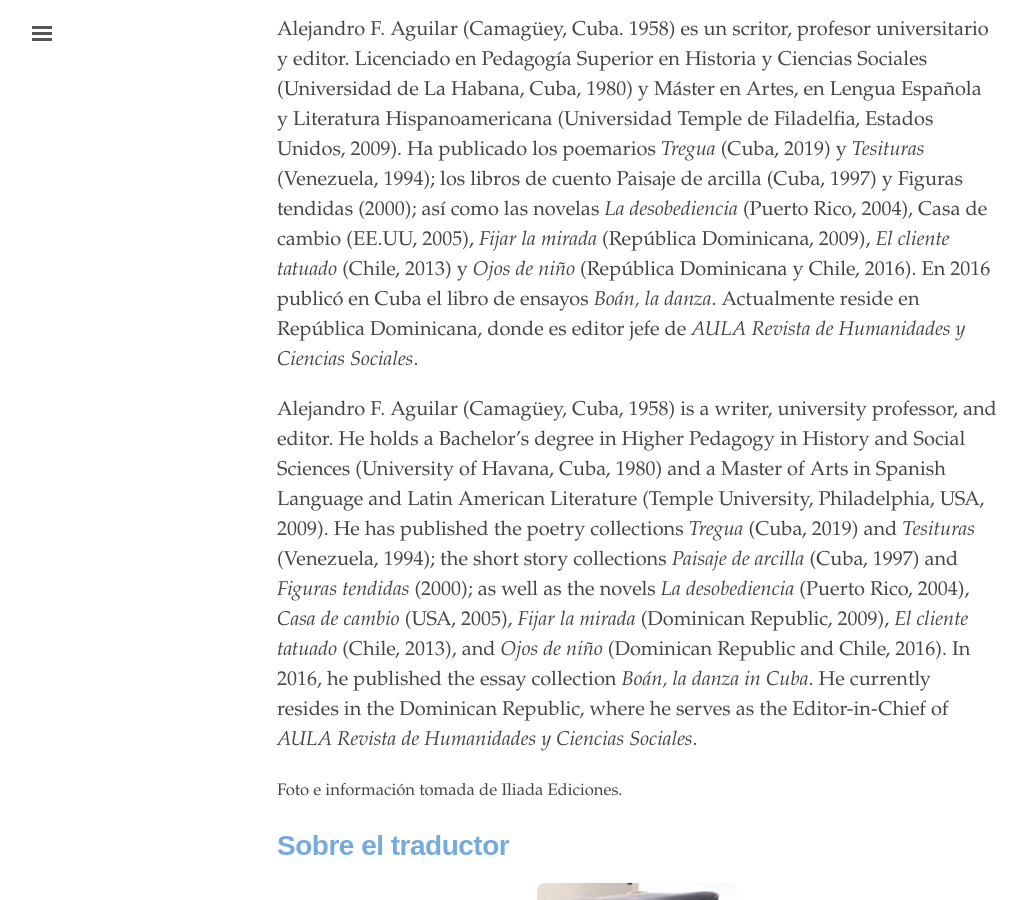
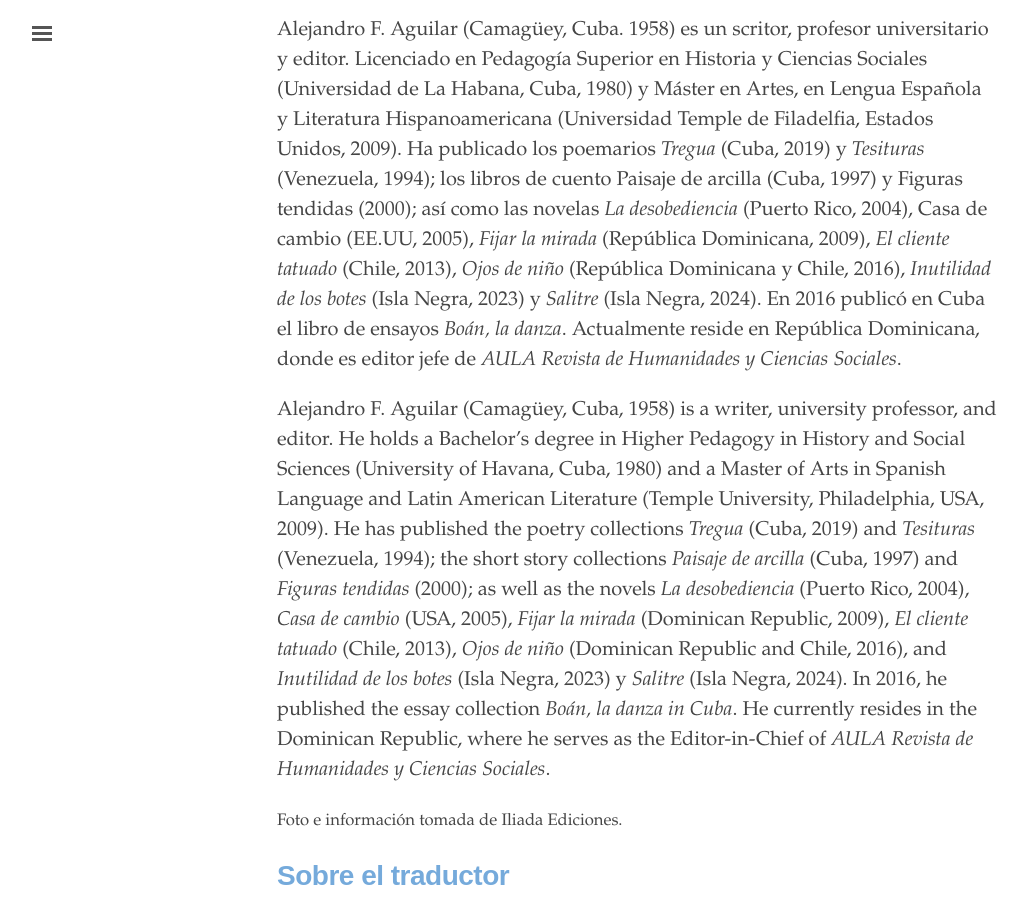
Before and after one commit to edicionesdereparto/paisajedearcilla, a Jekyll site: the page built from info.md, in a window 1280 px wide and 900 px high, scrolled down 398 px. Shown: the whole window, without its empty margins (3-1030 px from the left). Built offline with Jekyll 4.4.1, drawn with Linux system fonts in a browser that asks for light colours.

Commit message:
Update info.md

```diff
--- a/info.md
+++ b/info.md
@@ -5,10 +5,10 @@
 <h1 style="font-weight: bold; color: #75aadb;">Sobre el autor</h1>
 <img src="{{ site.baseurl }}/assets/alejandro.jpg" alt="Luis Prieto" style="text-align: center; max-width: 200px; border-radius: 8px; margin: 20px auto; display: block;">
 <p>
-Alejandro F. Aguilar (Camagüey, Cuba. 1958) es un scritor, profesor universitario y editor. Licenciado en Pedagogía Superior en Historia y Ciencias Sociales (Universidad de La Habana, Cuba, 1980) y Máster en Artes, en Lengua Española y Literatura Hispanoamericana (Universidad Temple de Filadelfia, Estados Unidos, 2009). Ha publicado los poemarios <i>Tregua</i> (Cuba, 2019) y <i>Tesituras</i> (Venezuela, 1994); los libros de cuento Paisaje de arcilla (Cuba, 1997) y Figuras tendidas (2000); así como las novelas <i>La desobediencia</i> (Puerto Rico, 2004), Casa de cambio (EE.UU, 2005), <i>Fijar la mirada</i> (República Dominicana, 2009), <i>El cliente tatuado</i> (Chile, 2013) y <i>Ojos de niño</i> (República Dominicana y Chile, 2016). En 2016 publicó en Cuba el libro de ensayos <i>Boán, la danza</i>. Actualmente reside en República Dominicana, donde es editor jefe de <i>AULA Revista de Humanidades y Ciencias Sociales</i>.
+Alejandro F. Aguilar (Camagüey, Cuba. 1958) es un scritor, profesor universitario y editor. Licenciado en Pedagogía Superior en Historia y Ciencias Sociales (Universidad de La Habana, Cuba, 1980) y Máster en Artes, en Lengua Española y Literatura Hispanoamericana (Universidad Temple de Filadelfia, Estados Unidos, 2009). Ha publicado los poemarios <i>Tregua</i> (Cuba, 2019) y <i>Tesituras</i> (Venezuela, 1994); los libros de cuento Paisaje de arcilla (Cuba, 1997) y Figuras tendidas (2000); así como las novelas <i>La desobediencia</i> (Puerto Rico, 2004), Casa de cambio (EE.UU, 2005), <i>Fijar la mirada</i> (República Dominicana, 2009), <i>El cliente tatuado</i> (Chile, 2013), <i>Ojos de niño</i> (República Dominicana y Chile, 2016), <i>Inutilidad de los botes</i> (Isla Negra, 2023) y <i>Salitre</i> (Isla Negra, 2024). En 2016 publicó en Cuba el libro de ensayos <i>Boán, la danza</i>. Actualmente reside en República Dominicana, donde es editor jefe de <i>AULA Revista de Humanidades y Ciencias Sociales</i>.
 </p>
 <p>
-Alejandro F. Aguilar (Camagüey, Cuba, 1958) is a writer, university professor, and editor. He holds a Bachelor’s degree in Higher Pedagogy in History and Social Sciences (University of Havana, Cuba, 1980) and a Master of Arts in Spanish Language and Latin American Literature (Temple University, Philadelphia, USA, 2009). He has published the poetry collections <i>Tregua</i> (Cuba, 2019) and <i>Tesituras</i> (Venezuela, 1994); the short story collections <i>Paisaje de arcilla</i> (Cuba, 1997) and <i>Figuras tendidas</i> (2000); as well as the novels <i>La desobediencia</i> (Puerto Rico, 2004), <i>Casa de cambio</i> (USA, 2005), <i>Fijar la mirada</i> (Dominican Republic, 2009), <i>El cliente tatuado</i> (Chile, 2013), and <i>Ojos de niño</i> (Dominican Republic and Chile, 2016). In 2016, he published the essay collection <i>Boán, la danza in Cuba</i>. He currently resides in the Dominican Republic, where he serves as the Editor-in-Chief of <i>AULA Revista de Humanidades y Ciencias Sociales</i>.
+Alejandro F. Aguilar (Camagüey, Cuba, 1958) is a writer, university professor, and editor. He holds a Bachelor’s degree in Higher Pedagogy in History and Social Sciences (University of Havana, Cuba, 1980) and a Master of Arts in Spanish Language and Latin American Literature (Temple University, Philadelphia, USA, 2009). He has published the poetry collections <i>Tregua</i> (Cuba, 2019) and <i>Tesituras</i> (Venezuela, 1994); the short story collections <i>Paisaje de arcilla</i> (Cuba, 1997) and <i>Figuras tendidas</i> (2000); as well as the novels <i>La desobediencia</i> (Puerto Rico, 2004), <i>Casa de cambio</i> (USA, 2005), <i>Fijar la mirada</i> (Dominican Republic, 2009), <i>El cliente tatuado</i> (Chile, 2013), <i>Ojos de niño</i> (Dominican Republic and Chile, 2016), and <i>Inutilidad de los botes</i> (Isla Negra, 2023) y <i>Salitre</i> (Isla Negra, 2024). In 2016, he published the essay collection <i>Boán, la danza in Cuba</i>. He currently resides in the Dominican Republic, where he serves as the Editor-in-Chief of <i>AULA Revista de Humanidades y Ciencias Sociales</i>.
 </p>
 <p>
 <small>Foto e información tomada de Iliada Ediciones.</small>
```
